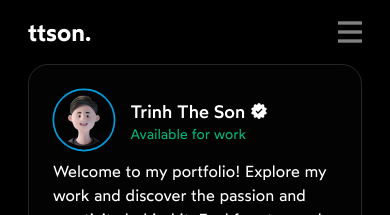
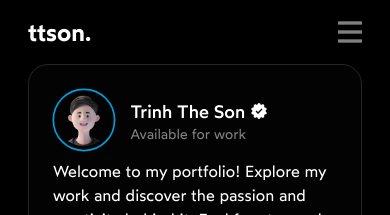
Before and after one commit to ttsoncs/portfolio-refactor, a Next.js app: page / in a window 390 px wide. Shown: the top 215 px of the page. Built offline with nearby package versions, Linux system fonts and the light colour scheme.

Commit message:
Refactor animation properties in MobileLinks.js and TextLoop.js, update font and font size in TextLoop.js, and update color variables in constants.js

```diff
--- a/src/components/HomeGrid/FirstGrid.js
+++ b/src/components/HomeGrid/FirstGrid.js
@@ -117,7 +117,7 @@ const Badge = styled(Image)`
 `;
 
 const WorkStatus = styled.p`
-  color: var(--color-quaternary);
+  color: var(--color-secondary-text);
   font-size: ${16 / 16}rem;
   line-height: 1.25;
 
```
